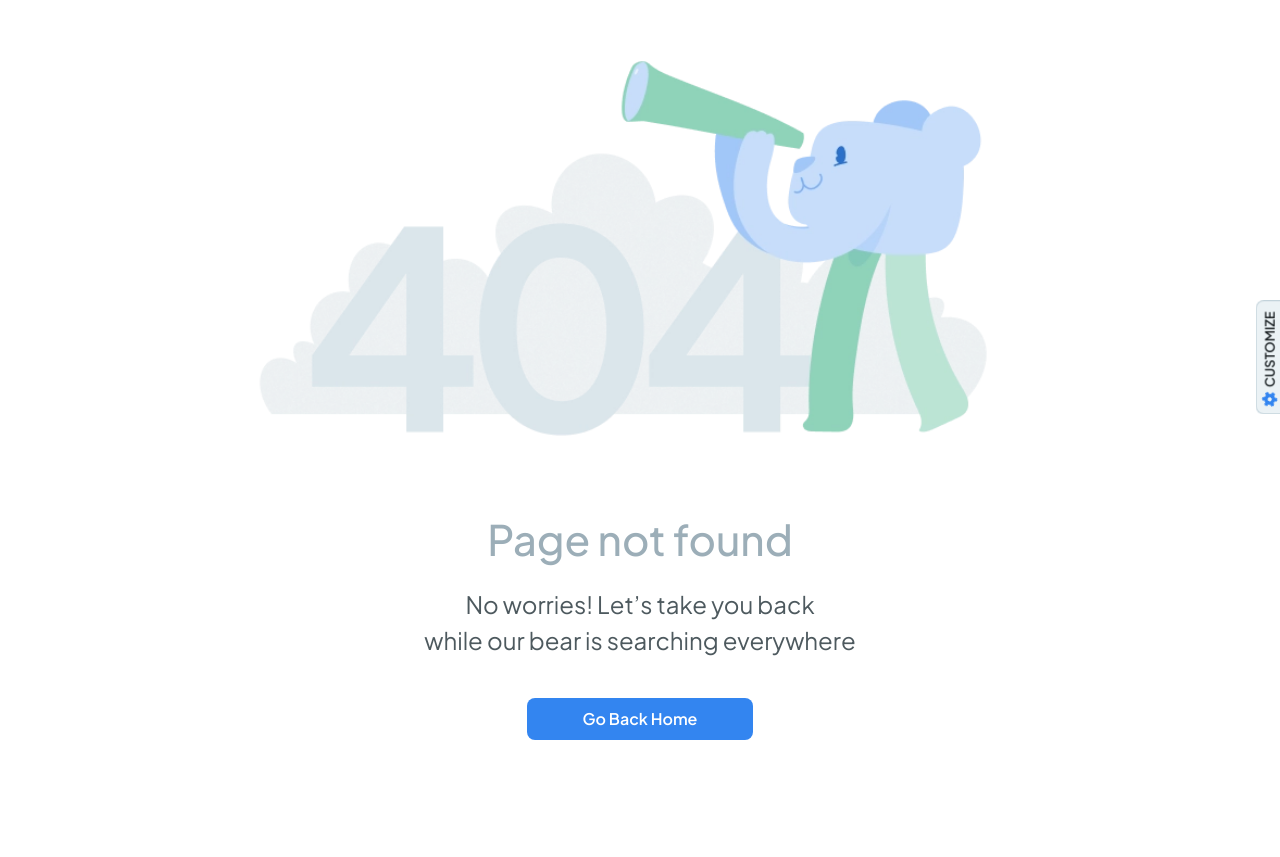
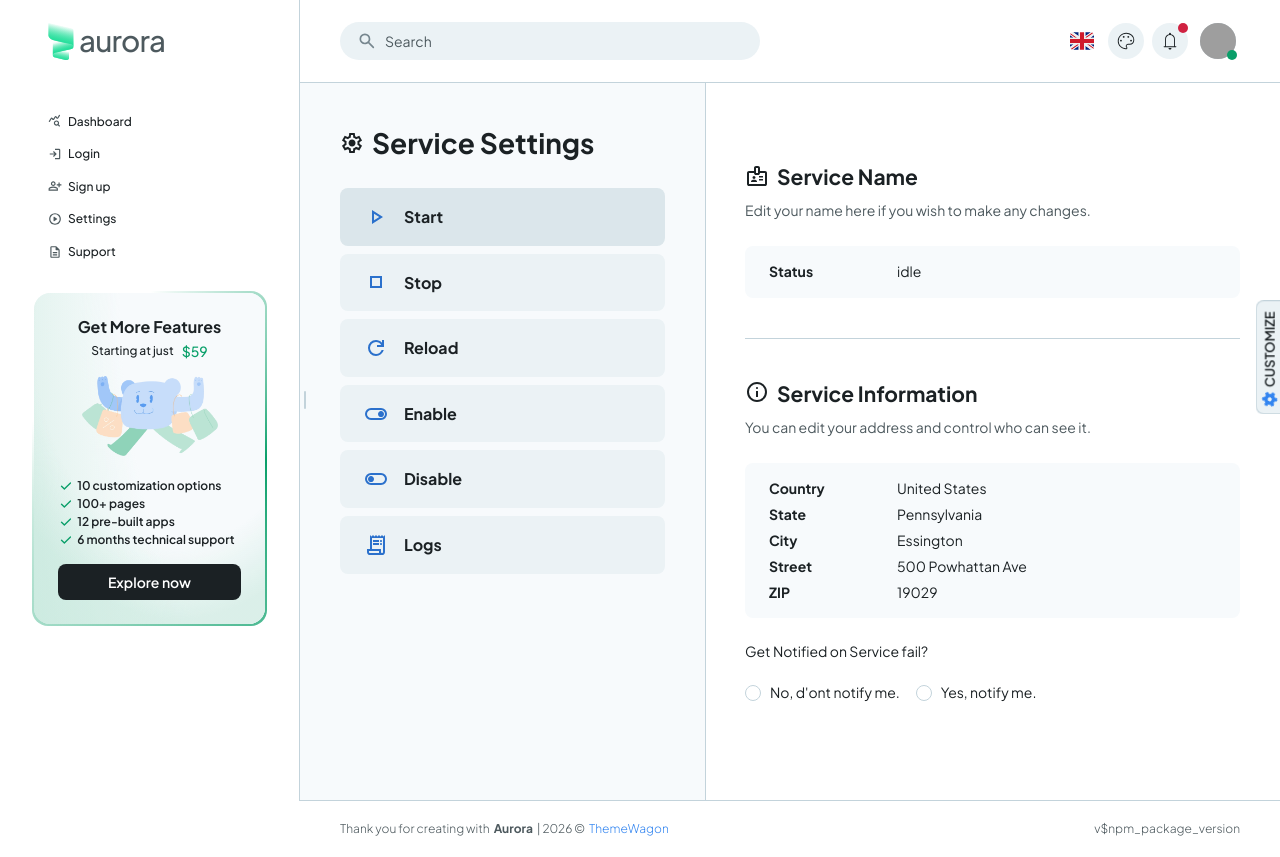
Before and after one commit to munyaradzichirove/montioring_real, a React (Vite) app in the folder front/: page /service-detail/1 in a window 1280 px wide. Before the commit this address had no page. Before the commit the page ends 800 px from the top, so only its background shows below. Built offline with nearby package versions, Linux system fonts and the light colour scheme; grey boxes are pictures that could not be loaded; a web font is replaced by a local one.

Commit message:
dynamic service detail page

```diff
--- a/front/src/components/sections/account/personal-info/Names.tsx
+++ b/front/src/components/sections/account/personal-info/Names.tsx
@@ -31,7 +31,7 @@ const Names = () => {
         />
       </InfoCard>
       <AccountDialog
-        title="Name"
+        title="Names"
         subtitle="Enter your updated first and last name below. Your name will be reflected across all your account settings."
         open={open}
         handleConfirm={handleClose}
--- a/front/src/components/sections/account/personal-info/PersonalInfoTabPanel.tsx
+++ b/front/src/components/sections/account/personal-info/PersonalInfoTabPanel.tsx
@@ -14,13 +14,16 @@ import { Whatsapp } from 'react-bootstrap-icons';
 
 
 
-const PersonalInfoTabPanel = () => {
+interface PersonalInfoTabPanelProps {
+  serviceName?: string;
+}
+
+const PersonalInfoTabPanel = ({ serviceName }: PersonalInfoTabPanelProps) => {
   return (
     <Stack direction="column" divider={<Divider />} spacing={5}>
       <AccountTabPanelSection
-
-        title="Name"
-        subtitle="Edit your name here if you wish to make any changes. You can also edit your user name which will be showed publicly."
+        title={serviceName || "Service Name"} // ← dynamic now
+        subtitle="Edit your name here if you wish to make any changes."
         icon="material-symbols:badge-outline"
       >
         <Stack direction="column" spacing={1}>
@@ -31,13 +34,13 @@ const PersonalInfoTabPanel = () => {
       <AccountTabPanelSection
         title="Service Information"
         subtitle="You can edit your address and control who can see it."
-          icon="material-symbols:info-outline"
+        icon="material-symbols:info-outline"
       >
         <Address />
       </AccountTabPanelSection>
-
     </Stack>
   );
 };
 
+
 export default PersonalInfoTabPanel;
--- a/front/src/components/sections/user-table/UsersTable.tsx
+++ b/front/src/components/sections/user-table/UsersTable.tsx
@@ -18,6 +18,8 @@ import { User } from 'types/users';
 import DashboardMenu from 'components/common/DashboardMenu';
 import DataGridPagination from 'components/pagination/DataGridPagination';
 import { useEffect, useState } from 'react';
+import { Button } from '@mui/material';
+import { useNavigate } from 'react-router-dom';
 
 interface UsersTableProps {
   apiRef: RefObject<GridApiCommunity | null>;
@@ -63,6 +65,7 @@ const getStatusChipColor = (value: User['status']): ChipOwnProps['color'] => {
 };
 
 const UsersTable = ({ apiRef, filterButtonEl }: UsersTableProps) => {
+  const navigate = useNavigate();
   const services = useServices();
   const serviceRows = services.map((svc, idx) => ({
   id: idx,              // DataGrid needs a unique id
@@ -132,30 +135,29 @@ const UsersTable = ({ apiRef, filterButtonEl }: UsersTableProps) => {
         sortable: false,
         filterable: false,
       },
+      {
+      field: 'action',
+      headerName: 'Action',
+      filterable: false,
+      sortable: false,
+      width: 100,
+      align: 'right',
+      headerAlign: 'right',
+      renderCell: (params) => (
+        <Button
+          sx={{ ml: 5 }} // ← adds left margin
+          size="small"
+          variant="contained"
+          onClick={() => navigate(`/service-detail/${params.row.name}`)}
+        >
+          View
+        </Button>
+      ),
+    }
 
 
-      {
-        field: 'action',
-        headerName: '',
-        filterable: false,
-        sortable: false,
-        width: 60,
-        align: 'right',
-        headerAlign: 'right',
-        renderCell: () => (
-          <DashboardMenu
-            menuItems={[
-              {
-                label: 'Edit',
-              },
-              {
-                label: 'Delete',
-                sx: { color: 'error.main' },
-              },
-            ]}
-          />
-        ),
-      },
+
+
     ],
     [],
   );
--- a/front/src/pages/others/Account.tsx
+++ b/front/src/pages/others/ServiceDetail.tsx
@@ -8,10 +8,13 @@ import { useBreakpoints } from 'providers/BreakpointsProvider';
 import SimpleBar from 'components/base/SimpleBar';
 import SideTabList from 'components/sections/account/SideTabList';
 import AccountTabPanel from 'components/sections/account/common/AccountTabPanel';
+import { useParams } from 'react-router-dom';
+import PersonalInfoTabPanel from 'components/sections/account/personal-info/PersonalInfoTabPanel';
+
 
 const Account = () => {
   const [open, setOpen] = useState(false);
-  const [activeTab, setActiveTab] = useState(accountTabs[0].value);
+  // const [activeTab, setActiveTab] = useState(accountTabs[0].value);
   const { down } = useBreakpoints();
   const [showTabList, setShowTabList] = useState(true);
 
@@ -23,6 +26,58 @@ const Account = () => {
     //   setOpen(true);
     // }
   };
+
+  const { servicename } = useParams();
+  const [activeTab, setActiveTab] = useState('start');
+
+  const dynamicTabs = [
+    {
+      id: 1,
+      label: 'Start',
+      title: '',
+      value: 'start',
+      icon: 'material-symbols:play-arrow-outline',
+      panelIcon: 'material-symbols:play-arrow-outline',
+      tabPanel: <PersonalInfoTabPanel serviceName={servicename} />,
+    },
+    {
+      id: 2,
+      label: 'Stop',
+      value: 'stop',
+      icon: 'material-symbols:stop-outline',
+      tabPanel: <div>Stop service panel</div>,
+    },
+    {
+      id: 3,
+      label: 'Reload',
+      value: 'reload',
+      icon: 'material-symbols:refresh-outline',
+      tabPanel: <div>Reload service panel</div>,
+    },
+    {
+      id: 4,
+      label: 'Enable',
+      value: 'enable',
+      icon: 'material-symbols:toggle-on-outline',
+      tabPanel: <div>Enable service panel</div>,
+    },
+    {
+      id: 5,
+      label: 'Disable',
+      value: 'disable',
+      icon: 'material-symbols:toggle-off-outline',
+      tabPanel: <div>Disable service panel</div>,
+    },
+    {
+      id: 6,
+      label: 'Logs',
+      value: 'logs',
+      icon: 'material-symbols:receipt-long-outline',
+      tabPanel: <div>Logs panel</div>,
+    },
+  ];
+
+
 
 
   const handleClose = (_event: SyntheticEvent, reason?: SnackbarCloseReason) => {
@@ -90,18 +145,17 @@ const Account = () => {
                 height: downMd ? 1 : 'auto',
               }}
             >
-              {accountTabs.map((tab) => (
+             {dynamicTabs.map((tab) => (
               <AccountTabPanel
                 key={tab.id}
                 label={tab.label}
                 value={tab.value}
-                  // title={tab.title}
-                  // panelIcon={tab.panelIcon}
                 setShowTabList={setShowTabList}
               >
                 {tab.tabPanel}
               </AccountTabPanel>
             ))}
+
             </Container>
           </Paper>
           <ProSnackbar open={open} onClose={handleClose} />
--- a/front/src/routes/router.tsx
+++ b/front/src/routes/router.tsx
@@ -10,7 +10,7 @@ import paths, { rootPaths } from './paths';
 const Analytics = lazy(() => import('pages/dashboard/Analytics'));
 const UserList = lazy(() => import('pages/users/UserList'));
 const Starter = lazy(() => import('pages/others/Starter'));
-const Account = lazy(() => import('pages/others/Account'));
+const ServiceDetail = lazy(() => import('pages/others/ServiceDetail'));
 
 const Login = lazy(() => import('pages/authentication/Login'));
 const Signup = lazy(() => import('pages/authentication/Signup'));
@@ -46,8 +46,8 @@ export const routes: RouteObject[] = [
       element: <UserList />, // "/services"
     },
     {
-      path: paths.account,
-      element: <Account />,  // "/account"
+      path: '/service-detail/:servicename',
+      element: <ServiceDetail />,  // "/account"
     },
     {
       path: paths.settings,
```
Lines whose indentation alone changed are shown as unchanged.
